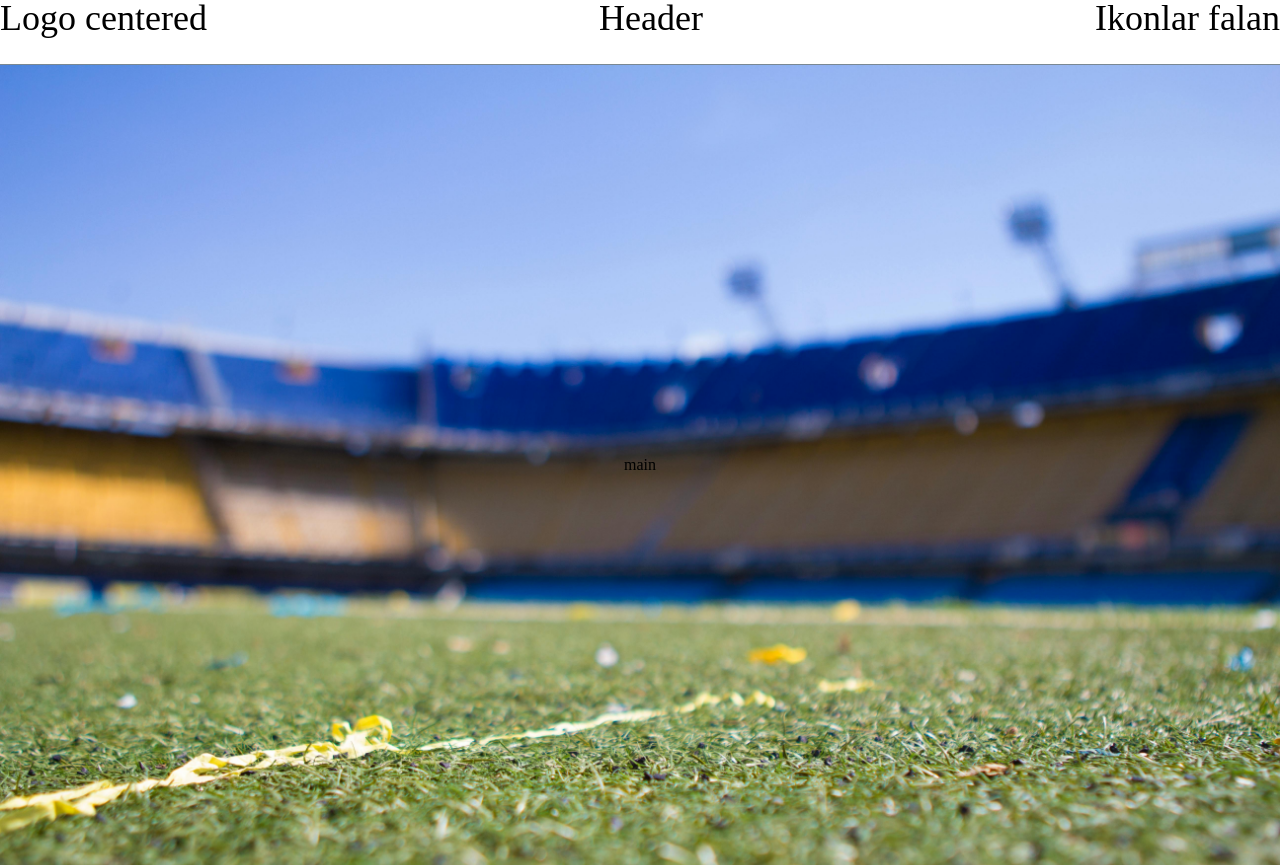
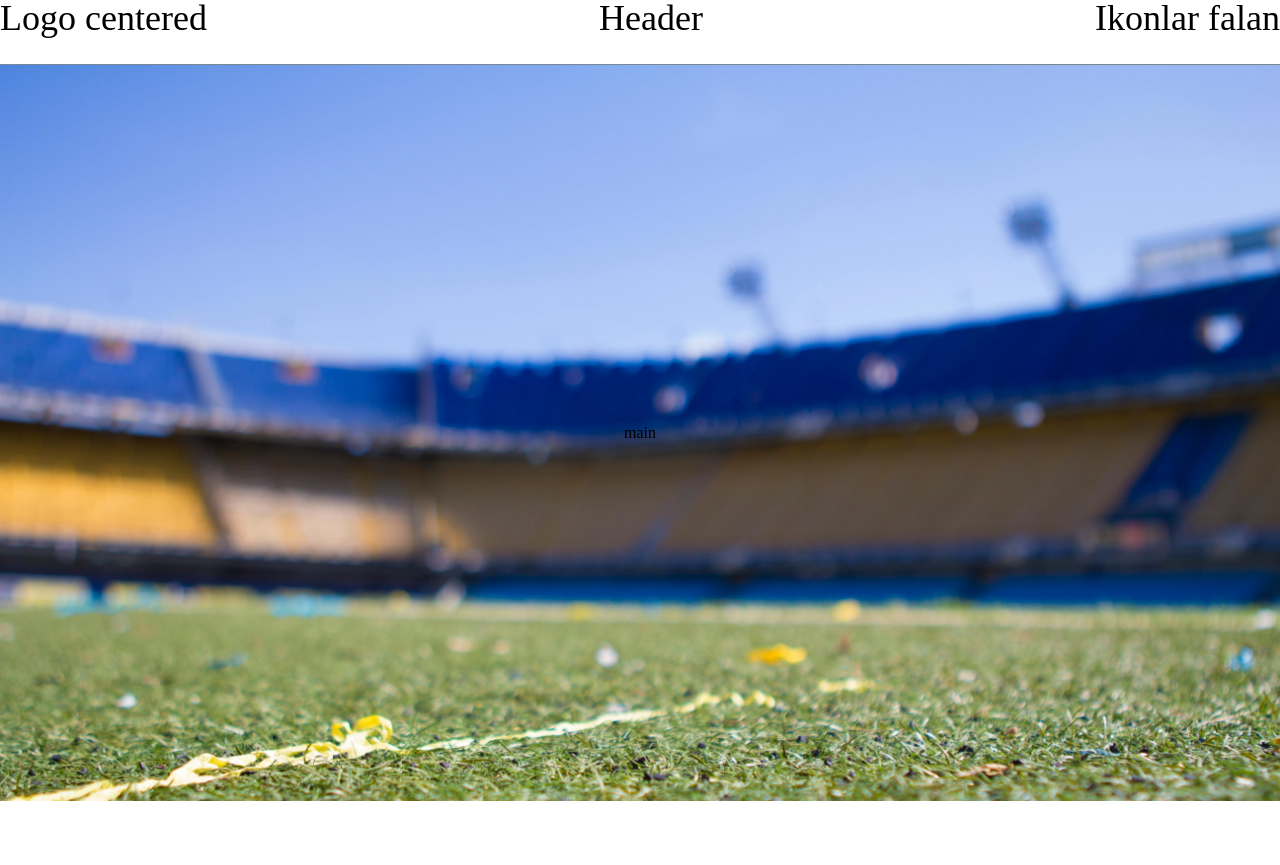
Before and after one commit to alper6161/football-destiny, a Next.js app: page /main in a window 1280 px wide. After the commit the page ends 801 px from the top, so only its background shows below. Built offline with nearby package versions, Linux system fonts and the light colour scheme; no server answers; the database is empty.

Commit message:
css changes

```diff
--- a/src/app/globals.css
+++ b/src/app/globals.css
@@ -42,6 +42,10 @@ table {
     border-spacing: 0;
 }
 
+body {
+    overflow-y: hidden;
+}
+
 .centered {
     display: flex;
     justify-content: center;
@@ -60,7 +64,7 @@ table {
     background-image: url('/img/stadium.jpg');
     background-repeat: no-repeat;
     background-size: cover;
-    height: 100vh;
+    height: calc(100vh - 4rem);
 }
 
 .flex-1 {
@@ -74,6 +78,6 @@ table {
 .page {
     display: flex;
     flex: 1;
-    width: 100%;
-    padding: 3rem;
+    padding: 3rem 0;
+    width: 100vw;
 }
```
